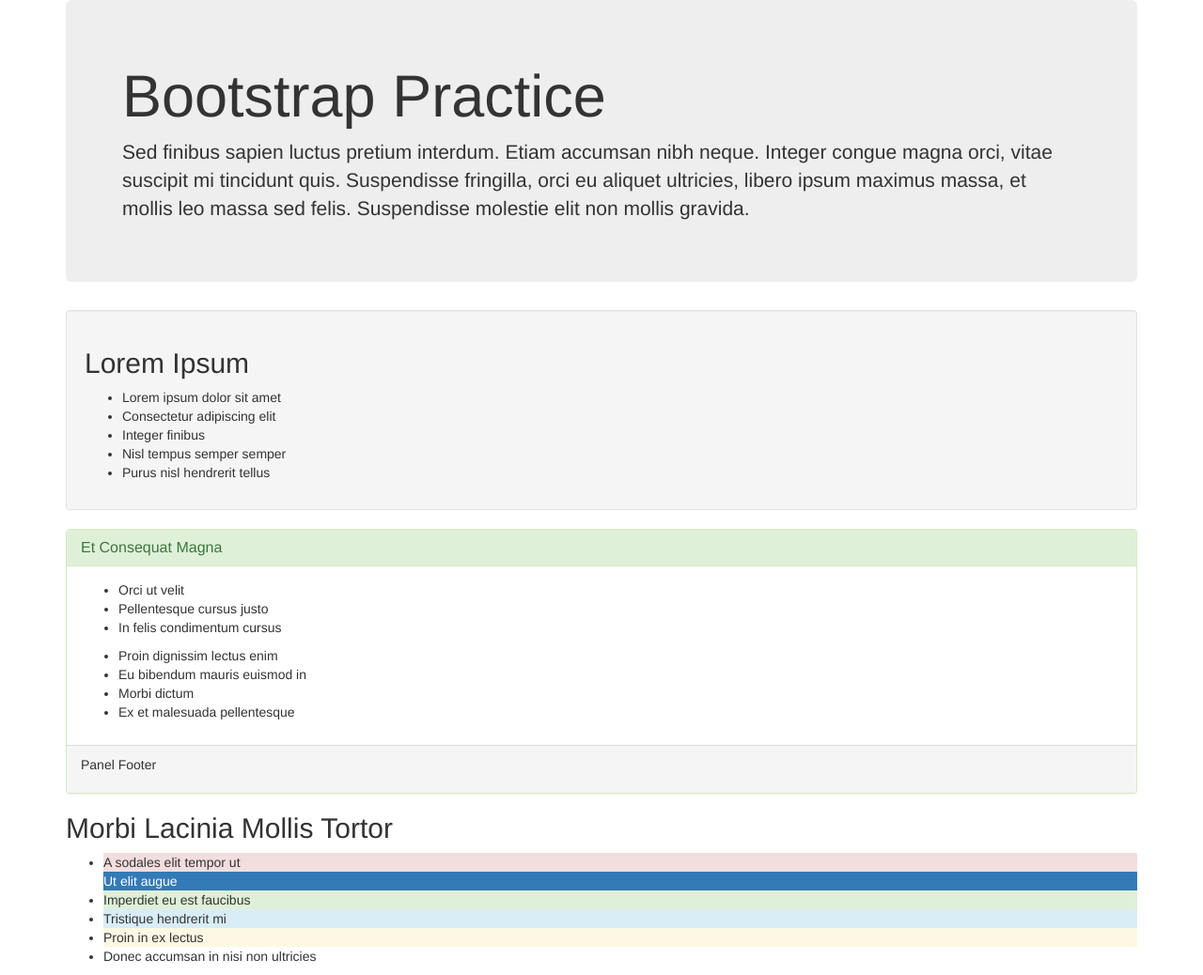
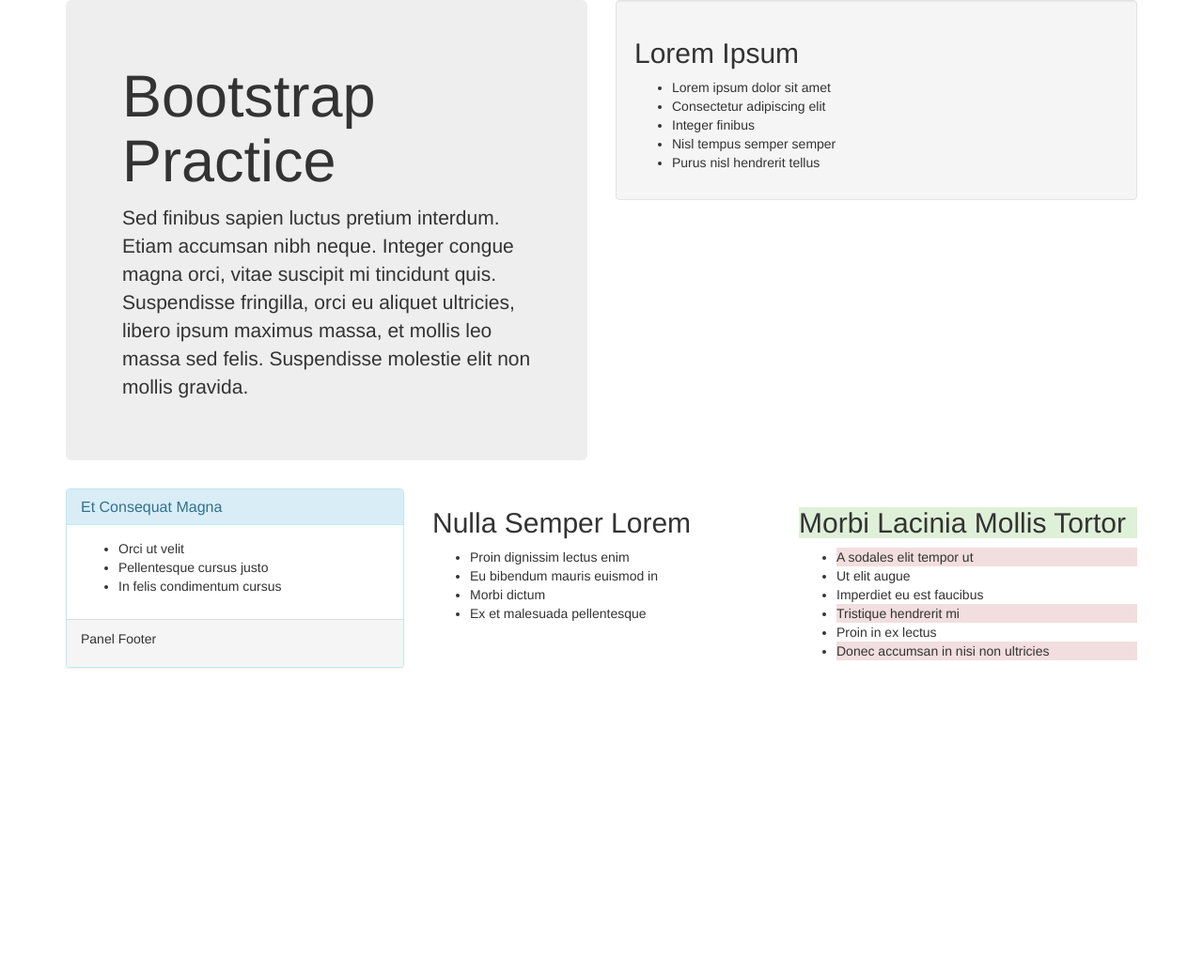
Before and after one commit to carolwanjohi/practising-bootstrap, a plain HTML site: page index.html in a window 1280 px wide. Shown: the whole page at 94% size. After the commit the page ends 800 px from the top, so only its background shows below. Drawn offline with Linux system fonts and the light colour scheme.

Commit message:
Add rows and columns using bootstrap

```diff
--- a/index.html
+++ b/index.html
@@ -7,10 +7,14 @@
   </head>
   <body>
     <div class="container">
+      <div class="row">
+        <div class="col-md-6">
               <div class="jumbotron">
     <h1>Bootstrap Practice</h1>
     <p>Sed finibus sapien luctus pretium interdum. Etiam accumsan nibh neque. Integer congue magna orci, vitae suscipit mi tincidunt quis. Suspendisse fringilla, orci eu aliquet ultricies, libero ipsum maximus massa, et mollis leo massa sed felis. Suspendisse molestie elit non mollis gravida.</p>
   </div>
+  </div>
+  <div class="col-md-6">
   <div class="well">
     <h2>Lorem Ipsum</h2>
     <ul>
@@ -21,7 +25,11 @@
       <li>Purus nisl hendrerit tellus</li>
     </ul>
   </div>
-  <div class="panel panel-success">
+</div>
+</div>
+<div class="row">
+       <div class="col-md-4">
+         <div class="panel panel-info">
            <div class="panel-heading">
              <h2 class="panel-title">Et Consequat Magna</h2>
            </div>
@@ -31,6 +39,14 @@
                <li>Pellentesque cursus justo</li>
                <li>In felis condimentum cursus</li>
              </ul>
+           </div>
+           <div class="panel-footer">
+             <p>Panel Footer</p>
+           </div>
+         </div>
+       </div>
+       <div class="col-md-4">
+         <h2>Nulla Semper Lorem</h2>
          <ul>
            <li>Proin dignissim lectus enim</li>
            <li>Eu bibendum mauris euismod in</li>
@@ -38,19 +54,18 @@
            <li>Ex et malesuada pellentesque</li>
          </ul>
        </div>
-  <div class="panel-footer">
-    <p> Panel Footer</p>
+       <div class="col-md-4">
+         <h2 class="bg-success">Morbi Lacinia Mollis Tortor</h2>
+         <ul>
+           <li class="bg-danger">A sodales elit tempor ut</li>
+           <li>Ut elit augue</li>
+           <li>Imperdiet eu est faucibus</li>
+           <li class="bg-danger">Tristique hendrerit mi</li>
+           <li>Proin in ex lectus</li>
+           <li class="bg-danger">Donec accumsan in nisi non ultricies</li>
+         </ul>
        </div>
      </div>
-    <h2>Morbi Lacinia Mollis Tortor</h2>
-    <ul>
-      <li class="bg-danger">A sodales elit tempor ut</li>
-      <li class="bg-primary">Ut elit augue</li>
-      <li class="bg-success">Imperdiet eu est faucibus</li>
-      <li class="bg-info">Tristique hendrerit mi</li>
-      <li class="bg-warning">Proin in ex lectus</li>
-      <li>Donec accumsan in nisi non ultricies</li>
-    </ul>
    </div>
  </body>
 </html>
```
Lines whose indentation alone changed are shown as unchanged.
